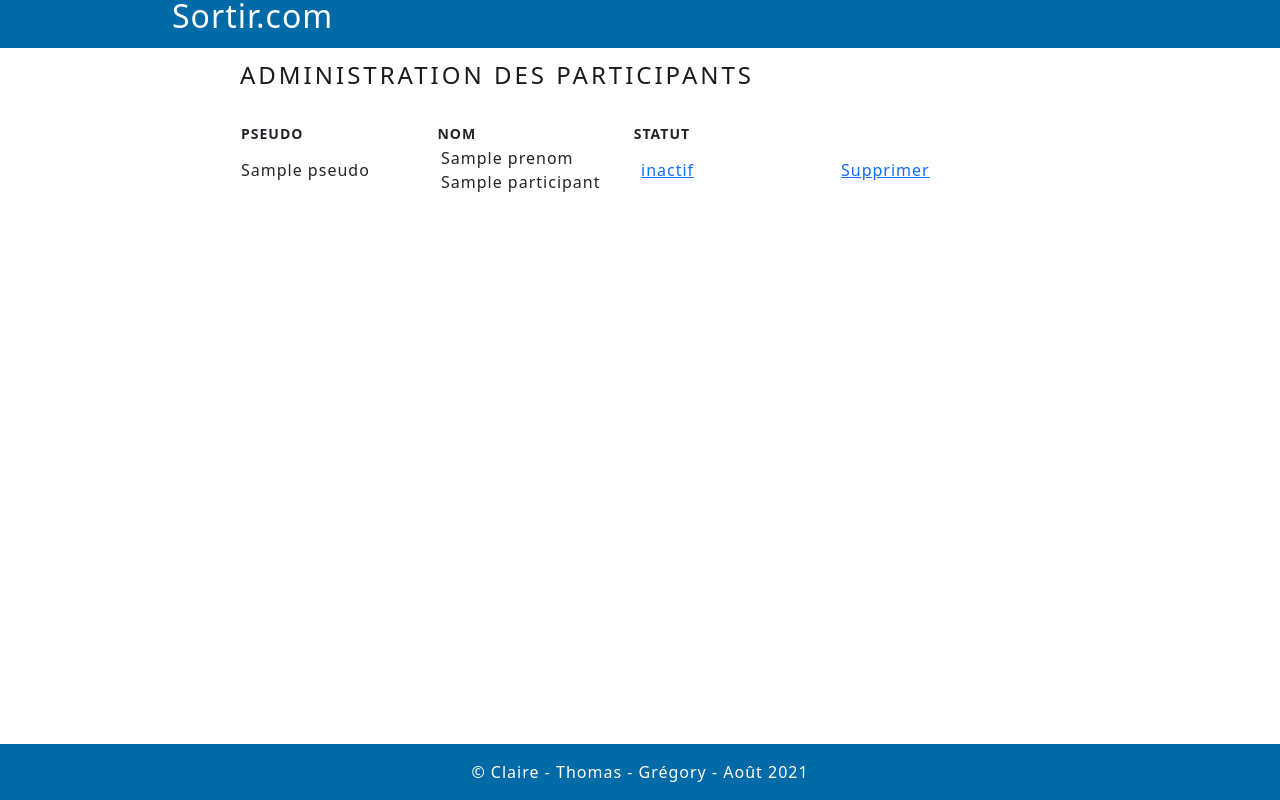
After one commit to minel50/sortir, a Symfony app: template templates/participant/listeparticipants.html.twig in a window 1280 px wide. The commit adds this page. Run offline with Twig, Linux system fonts and the light colour scheme; the template is opened without the code that fills it: most values are stand-ins (such as "Sample title", 1, 10 or a date in 2020); some libraries are stand-ins or nearby versions.

Commit message:
Fonction désactiver l'utilisateur pour l'admin

```diff
--- a/src/Controller/LieuController.php
+++ b/src/Controller/LieuController.php
@@ -58,6 +58,7 @@ class LieuController extends AbstractController
             //check si lieu existe dans BDD
             if ($lieuRepository->findOneBy([
                 'nom' => $nom,
+                'rue' => $rue
             ])) {
                 $this->addFlash('error', 'Ce lieu est déjà enregistré');
             } else {
--- a/src/Controller/SortieController.php
+++ b/src/Controller/SortieController.php
@@ -26,7 +26,7 @@ use Symfony\Component\Validator\Constraints\Date;
 
 class SortieController extends AbstractController
 {
-    #[Route('/sortie/create', name: 'sortie_create')]
+    #[Route('/sortie/creer', name: 'sortie_create')]
     public function create(Request $request, EntityManagerInterface $entityManager,EtatRepository $etatRepository,VilleRepository $villeRepository,SortieRepository $sortieRepository): Response
     {
         $sortie = new Sortie();
@@ -248,7 +248,7 @@ class SortieController extends AbstractController
         return$this->redirectToRoute('sortie_list');
     }
 
-    #[Route('/sortie/display/{id}', name: 'sortie_display', methods: ["GET"])]
+    #[Route('/sortie/afficher/{id}', name: 'sortie_display', methods: ["GET"])]
     public function displaySortie(int $id, SortieRepository $sortieRepository) : Response
     {
         $sortie = $sortieRepository->findOneBy(array('id' => $id));
--- a/templates/admin/home.html.twig
+++ b/templates/admin/home.html.twig
@@ -12,4 +12,7 @@
     <p>
         <a href="{{ path('admin_createParticipant') }}">Créer un participant</a>
     </p>
+    <p>
+        <a href="{{ path('participant_all') }}">Modifier/Supprimer un participant</a>
+    </p>
 {% endblock %}
--- /dev/null
+++ b/templates/participant/listeparticipants.html.twig
@@ -0,0 +1,87 @@
+{% extends 'base.html.twig' %}
+
+{% block body %}
+
+
+
+    <h4>Administration des participants </h4>
+    <br>
+    <div id="table-wrapper">
+
+        <table>
+            <thead>
+            <tr>
+                <th>Pseudo</th>
+                <th>Nom</th>
+                <th>Statut</th>
+                <th></th>
+            </tr>
+            </thead>
+            <div>
+                <tbody>
+                {% for p in participants %}
+                    <tr>
+                        <td>{{ p.pseudo }}</td>
+                        <td>{{ p.prenom~' '}}{{ p.nom }}</td>
+                        <td>
+                            {% if p.actif == 1 %}
+                                <a href="{{ path('participant_desactiver', {'id': p.id}) }}">actif</a>
+                            {% else %}
+                                <a href="{{ path('participant_activer', {'id': p.id}) }}">inactif</a>
+                            {% endif %}
+                        </td>
+                        <td>
+                            <a href="#">Supprimer</a>
+                        </td>
+                    </tr>
+                {% endfor %}
+                </tbody>
+            </div>
+        </table>
+
+    </div>
+
+
+
+    {# A transfrer dans app.css #}
+    <style>
+
+        #table-wrapper {
+            position:relative;
+            width: 800px;
+            height: 400px;
+        }
+
+        table {
+            display: flex;
+            flex-flow: column;
+            height: 100%;
+            width: 100%;
+        }
+        table thead {
+            /* head takes the height it requires,
+            and it's not scaled when table is resized */
+            flex: 0 0 auto;
+            width: calc(100% - 0.9em);
+        }
+        table tbody {
+            /* body takes all the remaining available space */
+            flex: 1 1 auto;
+            display: block;
+            overflow-y: scroll;
+        }
+        table tbody tr {
+            width: 100%;
+        }
+        table thead, table tbody tr {
+            display: table;
+            table-layout: fixed;
+        }
+
+    </style>
+
+{% endblock %}
+
+{% block title %}
+
+{% endblock %}
--- a/templates/sortie/list.html.twig
+++ b/templates/sortie/list.html.twig
@@ -113,6 +113,7 @@
                                 <a href ="{{ path('sortie_publish',{'id':sortie.id}) }}">Publier</a>
                             {% endif %}
 
+                            {%  if app.user.actif == 1 %}
                                 {% if app.user in sortie.participants %}
                                     {% if sortie.etat.libelle == "Ouverte" or sortie.etat.libelle == "Clôturée" %}
                                         <a href="{{ path('sortie_unregister', {'idSortie': sortie.id}) }}">Se désister</a>
@@ -122,6 +123,7 @@
                                         <a href="{{ path('sortie_register', {'idSortie': sortie.id}) }}">S'inscrire</a>
                                     {% endif %}
                                 {% endif %}
+                            {% endif %}
 
                         {% endif %}
                   </li>
@@ -129,9 +131,10 @@
         {% endfor %}
     </div>
 
-
+    {%  if app.user.actif == 1 %}
         <a href ="{{path('sortie_create')}}" title=" Créer une liste" >
             <button type="submit" class="btn btn-dark" style ="border-radius: 5px; "> Créer une sortie</button>
         </a>
+    {% endif %}
 
 {% endblock %}
```
Also changed, not shown: src/Controller/ParticipantController.php (+49 -0 lines), templates/lieu/create.html.twig (+5 -3 lines), templates/ville/liste.html.twig (+0 -43 lines), public/img/photos/3020f5cd3b111f8d42495bbf17bcc296.jpg (added), public/img/photos/53c67a7cba0f92e24c800be618e7fa9c.jpg (added), public/img/photos/88bb68ca4ed3e65374443bcdfc213781.png (added), public/img/photos/b8f200f690d02faa00f3ca919415f9fe.jpg (added), public/img/photos/dab37da2e87df4be4481e6f95b7c725a.jpg (added), public/img/photos/f5b9851a6fc8e4c03cdea87790e67788.jpg (added). Lines whose indentation alone changed are shown as unchanged.
